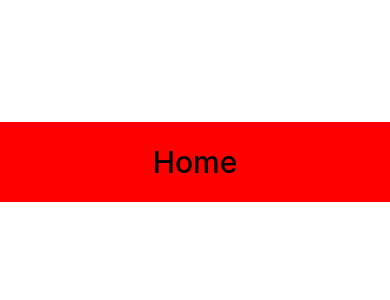
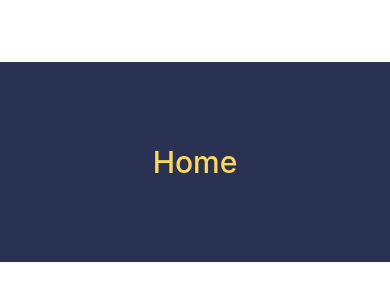
Before and after one commit to fedengarcia/react-native-ecommerce, a React Native app: screen / in a window 390 px wide. Shown: the part 260-560 px from the top of the page. Built offline with nearby package versions, Linux system fonts and the light colour scheme.

Commit message:
Header Styyles

```diff
--- a/src/components/Header/HeaderStyle.js
+++ b/src/components/Header/HeaderStyle.js
@@ -1,16 +1,18 @@
 import { StyleSheet } from "react-native";
+import { COLORS } from "../../global/COLORS";
 
 export const styles = StyleSheet.create({
     container:{
-        backgroundColor: 'red',
-        height: 80,
+        backgroundColor: COLORS.primary,
+        height: 200,
         width: '100%',
         justifyContent: 'center',
         alignItems: 'center'
     },
     text:{
         fontSize: 30,
-        fontWeight: '500'
+        fontWeight: '500',
+        color: COLORS.secondary
     }
 
 })
--- /dev/null
+++ b/src/global/COLORS.js
@@ -0,0 +1,4 @@
+export const COLORS = {
+    primary:'#293253',
+    secondary:'#ffd859'
+}
```
